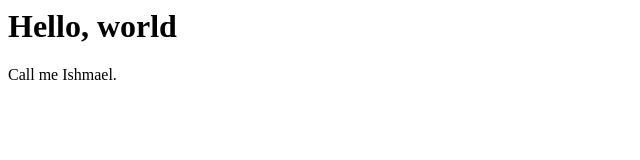
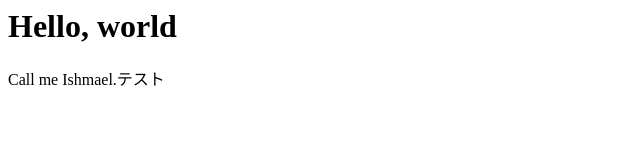
Before and after one commit to KazuoUeki/demo_repos_website, a plain HTML site: page index.html in a window 1280 px wide. Shown: the whole page, without its empty margins (0-640 px from the left). Drawn offline with Linux system fonts and the light colour scheme.

Commit message:
Update index.html

```diff
--- a/index.html
+++ b/index.html
@@ -5,6 +5,6 @@
 	</head>
 	<body>
 		<h1>Hello, world</h1>
-		<p>Call me Ishmael.</p>
+		<p>Call me Ishmael.テスト</p>
 	</body>
 </html>
```
